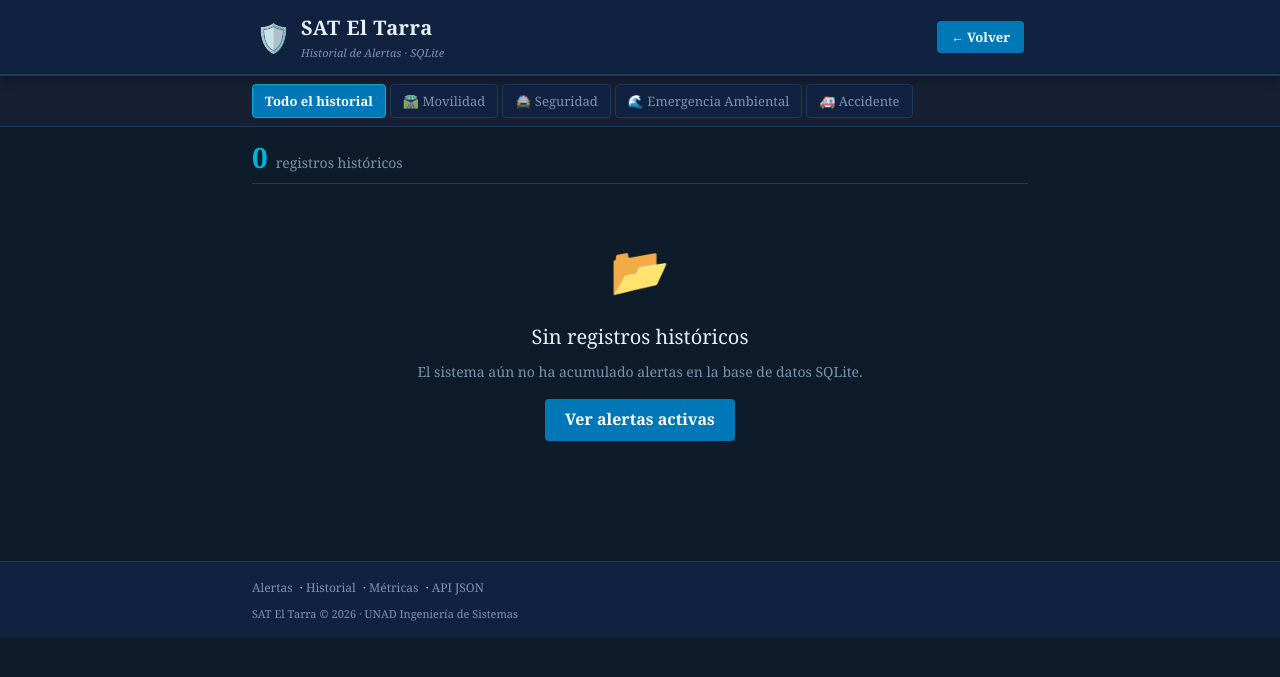
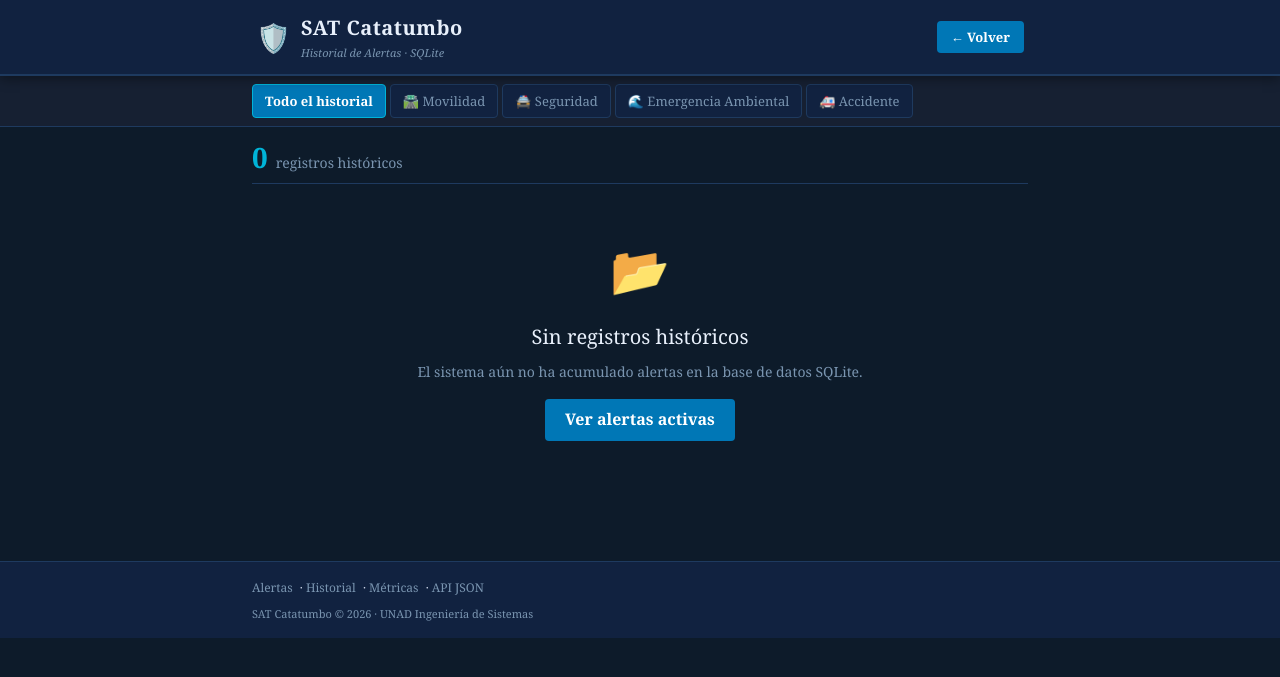
Before and after one commit to ALECRAFT-BOT/ProyectoDeGrado-SistemaDeAlertas, a Flask app: page /historial in a window 1280 px wide. Shown: the top 677 px of the page. Run offline with Flask 3, Linux system fonts and the light colour scheme.

Commit message:
cmabios en el nombre de SAT EL TARRA POR SAT CATATUMBO

```diff
--- a/templates/historial.html
+++ b/templates/historial.html
@@ -3,7 +3,7 @@
 <head>
   <meta charset="UTF-8" />
   <meta name="viewport" content="width=device-width, initial-scale=1.0, maximum-scale=1.0" />
-  <title>SAT El Tarra – Historial</title>
+  <title>SAT Catatumbo – Historial</title>
   <link rel="stylesheet" href="{{ url_for('static', filename='css/main.css') }}" />
 </head>
 <body>
@@ -13,7 +13,7 @@
     <div class="cab-logo">
       <span class="cab-escudo">🛡️</span>
       <div>
-        <span class="cab-nombre">SAT El Tarra</span>
+        <span class="cab-nombre">SAT Catatumbo</span>
         <span class="cab-subtitulo">Historial de Alertas · SQLite</span>
       </div>
     </div>
@@ -85,7 +85,7 @@
       <a href="/metricas">Métricas</a> ·
       <a href="/api/alertas">API JSON</a>
     </p>
-    <p class="pie-cred">SAT El Tarra © 2026 · UNAD Ingeniería de Sistemas</p>
+    <p class="pie-cred">SAT Catatumbo © 2026 · UNAD Ingeniería de Sistemas</p>
   </div>
 </footer>
 
--- a/templates/metricas.html
+++ b/templates/metricas.html
@@ -3,7 +3,7 @@
 <head>
   <meta charset="UTF-8" />
   <meta name="viewport" content="width=device-width, initial-scale=1.0, maximum-scale=1.0" />
-  <title>SAT El Tarra – Métricas Técnicas</title>
+  <title>SAT Catatumbo – Métricas Técnicas</title>
   <link rel="stylesheet" href="{{ url_for('static', filename='css/main.css') }}" />
 </head>
 <body>
@@ -13,7 +13,7 @@
     <div class="cab-logo">
       <span class="cab-escudo">📊</span>
       <div>
-        <span class="cab-nombre">SAT El Tarra</span>
+        <span class="cab-nombre">SAT Catatumbo</span>
         <span class="cab-subtitulo">Métricas Técnicas del Sistema</span>
       </div>
     </div>
@@ -102,7 +102,7 @@
       <a href="/metricas">Métricas</a> ·
       <a href="/api/status">API Status</a>
     </p>
-    <p class="pie-cred">SAT El Tarra © 2026 · UNAD Ingeniería de Sistemas</p>
+    <p class="pie-cred">SAT Catatumbo © 2026 · UNAD Ingeniería de Sistemas</p>
   </div>
 </footer>
 
```
Also changed, not shown: templates/alertas.html (+4 -4 lines).
